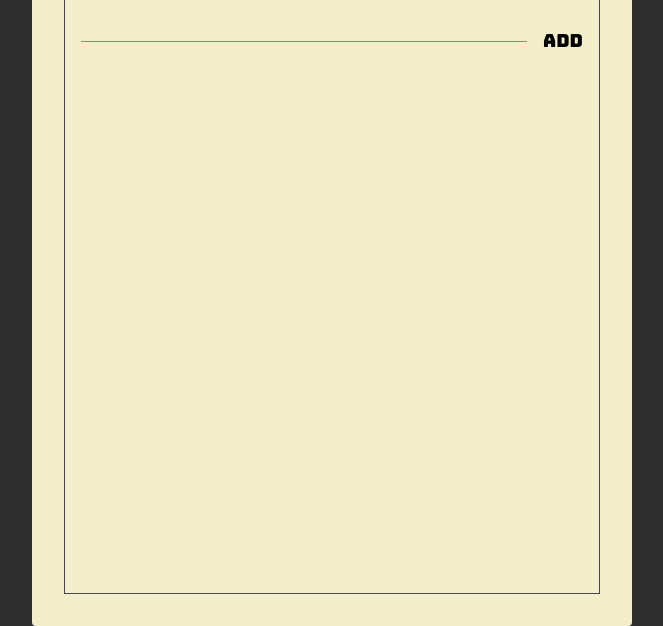
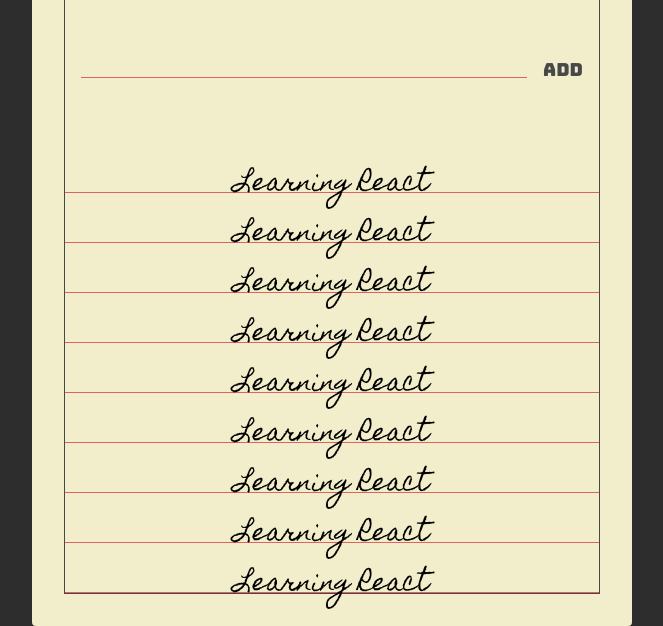
Before and after one commit to virgiangalang/React-Course-1, a website: page index.html in a window 1280 px wide. Shown: the part 174-800 px from the top of the page, without its empty margins (308-971 px from the left). Drawn offline with Linux system fonts and the light colour scheme.

Commit message:
menambahkan tulisan statis

```diff
--- a/index.html
+++ b/index.html
@@ -15,7 +15,7 @@
     <div class="container">
       <div class="frame">
         <section class="header">
-          <button class="header-btn">Add</button>
+          <button class="header-btn main-black-color">Add</button>
           <h1 class="header-title">Todo Lists</h1>
           <button class="header-btn main-red-color">Clear</button>
         </section>
@@ -23,8 +23,38 @@
         <section class="add">
           <form class="add-form">
             <input type="text" class="add-input" />
-            <button class="add-btn">Add</button>
+            <button class="add-btn main-black-color">Add</button>
           </form>
+        </section>
+
+        <section class="todos">
+          <div class="todo">
+            <span class="todo-text">Learning React</span>
+          </div>
+          <div class="todo">
+            <span class="todo-text">Learning React</span>
+          </div>
+          <div class="todo">
+            <span class="todo-text">Learning React</span>
+          </div>
+          <div class="todo">
+            <span class="todo-text">Learning React</span>
+          </div>
+          <div class="todo">
+            <span class="todo-text">Learning React</span>
+          </div>
+          <div class="todo">
+            <span class="todo-text">Learning React</span>
+          </div>
+          <div class="todo">
+            <span class="todo-text">Learning React</span>
+          </div>
+          <div class="todo">
+            <span class="todo-text">Learning React</span>
+          </div>
+          <div class="todo">
+            <span class="todo-text">Learning React</span>
+          </div>
         </section>
       </div>
     </div>
--- a/style.css
+++ b/style.css
@@ -4,10 +4,15 @@
 
 :root {
   --main-red-color: #e06262;
+  --main-black-color: #484848;
 }
 
 .main-red-color {
   color: var(--main-red-color);
+}
+
+.main-black-color {
+  color: var(--main-black-color);
 }
 
 html {
@@ -42,11 +47,12 @@
 }
 
 .frame {
-  border: 1px solid #484848;
+  border: 1px solid var(--main-black-color);
   height: 100%;
 
   display: flex;
   flex-direction: column;
+  justify-content: space-between;
 }
 
 .header {
@@ -60,6 +66,7 @@
   font-family: "Homemade Apple", sans-serif;
   font-size: 3.6rem;
   text-transform: lowercase;
+  color: var(--main-black-color);
 }
 
 .header-btn {
@@ -71,6 +78,14 @@
   border: unset;
   outline: unset;
 }
+
+.header-btn.main-red-color:active {
+  text-shadow: 1px 1px 2px var(--main-red-color);
+}
+.header-btn.main-black-color:active {
+  text-shadow: 1px 1px 2px var(--main-black-color);
+}
+
 .add {
   padding: 16px;
 }
@@ -90,11 +105,11 @@
   border-bottom: 1px solid var(--main-red-color);
   outline: unset;
   font-family: "Homemade Apple", sans-serif;
-  font-size: 16px
+  font-size: 16px;
   text-transform: lowercase;
 }
 
-.add-btn{
+.add-btn {
   font-size: 1.8rem;
   font-family: "Bungee", sans-serif;
   padding: 16px;
@@ -104,3 +119,29 @@
   border: unset;
   outline: unset;
 }
+
+.add-btn.main-black-color:active {
+  text-shadow: 1px 1px 2px var(--main-black-color);
+}
+
+.todos {
+  display: flex;
+  flex-direction: column;
+}
+.todo {
+  position: relative;
+  flex: 1 0 auto;
+  text-align: center;
+
+  min-height: 34px;
+  margin: 16px 0 0;
+  font-family: "Homemade Apple", sans-serif;
+  font-size: 24px;
+  border-bottom: 1px solid var(--main-red-color);
+}
+
+.todo-text {
+  position: absolute;
+  left: 50%;
+  transform: translate(-50%);
+}
```
